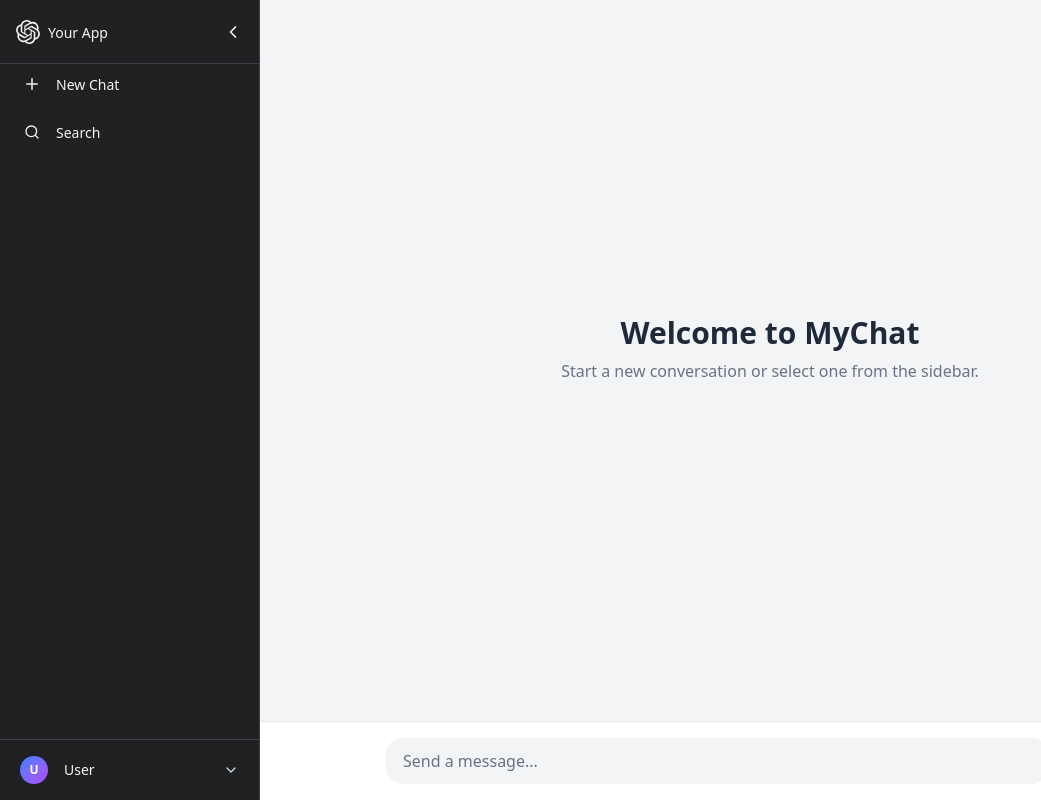
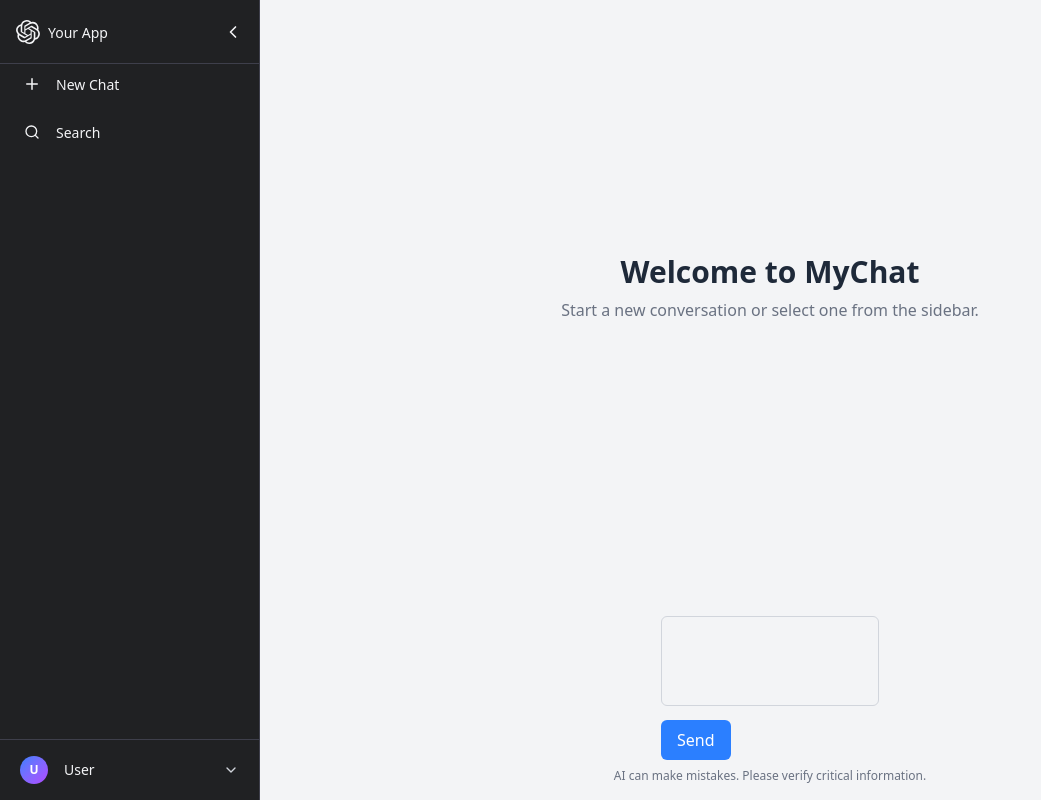
Before and after one commit to SergioAcostaTer/personal-nutrition-assistant, a Next.js app in the folder chatbot-frontend/: page / in a window 1280 px wide. Shown: the whole page, without its empty margins (0-1041 px from the left). Built offline with nearby package versions, Linux system fonts and the light colour scheme.

Commit message:
feat: ✨ refactor ChatInput component and remove ProfileSummary
* Simplified the `ChatInput` component by removing unnecessary props and styles.
* Replaced the input field with a `textarea` for better message input.
* Removed the `ProfileSummary` component as it is no longer needed.

```diff
--- a/chatbot-frontend/src/components/ChatInput.tsx
+++ b/chatbot-frontend/src/components/ChatInput.tsx
@@ -1,12 +1,7 @@
 "use client";
-import { Send } from "lucide-react";
 import { useState } from "react";
 
-export default function ChatInput({
-    accentColor = "emerald", // 💡 easily switch to 'blue', 'violet', etc.
-}: {
-    accentColor?: string;
-}) {
+export default function ChatInput() {
     const [message, setMessage] = useState("");
 
     const handleSend = () => {
@@ -16,39 +11,26 @@ export default function ChatInput({
     };
 
     return (
-        <div className="border-t border-gray-200 dark:border-gray-700 bg-white dark:bg-gray-900 p-4">
-            <div className="max-w-3xl mx-auto flex items-center gap-3">
-                <input
-                    type="text"
+        <div className="p-4 flex flex-col items-center">
+            <div className="mb-2">
+                <textarea
+                    className="w-full p-2 border border-gray-300 rounded-md resize-none"
+                    rows={3}
                     value={message}
                     onChange={(e) => setMessage(e.target.value)}
-                    placeholder="Send a message..."
-                    className={`
-            flex-1 rounded-2xl px-4 py-2.5
-            bg-gray-100 dark:bg-gray-800
-            border border-transparent
-            focus:border-${accentColor}-500
-            focus:ring-2 focus:ring-${accentColor}-500
-            focus:outline-none
-            text-gray-900 dark:text-gray-100
-            placeholder-gray-500 dark:placeholder-gray-400
-            transition
-          `}
                 />
-                <button
-                    onClick={handleSend}
-                    className={`
-            flex items-center gap-2
-            bg-${accentColor}-600 hover:bg-${accentColor}-700
-            text-white font-medium
-            px-4 py-2 rounded-2xl
-            transition
-          `}
-                >
-                    <Send className="h-4 w-4" />
-                    <span className="hidden sm:inline">Send</span>
-                </button>
+                <div>
+                    <button
+                        className="mt-2 px-4 py-2 bg-blue-500 text-white rounded-md hover:bg-blue-600"
+                        onClick={handleSend}
+                    >
+                        Send
+                    </button>
+                </div>
             </div>
+            <p className="text-xs text-gray-500">
+                AI can make mistakes. Please verify critical information.
+            </p>
         </div>
     );
 }
--- a/chatbot-frontend/src/components/ProfileSummary.tsx
+++ /dev/null
@@ -1,86 +0,0 @@
-import { Avatar, AvatarFallback, AvatarImage } from "@/components/ui/avatar";
-import { Card, CardContent, CardHeader } from "@/components/ui/card";
-import { Progress } from "@/components/ui/progress";
-import { motion } from "framer-motion";
-import { Activity, Apple, Flame } from "lucide-react";
-
-export default function ProfileSummary() {
-  const profile = {
-    id: "be239de0-7e25-4a14-90b1-7622b21e40ef",
-    name: "Sergio Acosta",
-    age: 21,
-    sex: "male",
-    height_cm: 190,
-    weight_kg: 95,
-    goal: "maintain_weight",
-    activity_level: "moderately_active",
-    dietary_preferences: ["vegetarian"],
-    allergies: ["peanuts"],
-    disliked_foods: ["broccoli"],
-    bmi: 22.7,
-    daily_calorie_target: 2450,
-  };
-
-  return (
-    <motion.div
-      className="max-w-lg mx-auto"
-      initial={{ opacity: 0, y: 20 }}
-      animate={{ opacity: 1, y: 0 }}
-      transition={{ duration: 0.4 }}
-    >
-      <Card className="bg-gradient-to-br from-white to-slate-50 shadow-lg border border-slate-200 rounded-2xl p-4">
-        <CardHeader className="flex flex-row items-center gap-4">
-          <Avatar className="h-14 w-14 border border-slate-200">
-            <AvatarImage src={`https://api.dicebear.com/7.x/adventurer/svg?seed=${profile.name}`} />
-            <AvatarFallback>{profile.name.charAt(0)}</AvatarFallback>
-          </Avatar>
-          <div>
-            <h2 className="text-xl font-semibold">{profile.name}</h2>
-            <p className="text-sm text-slate-500">
-              {profile.age} • {profile.sex} • {profile.height_cm} cm / {profile.weight_kg} kg
-            </p>
-          </div>
-        </CardHeader>
-
-        <CardContent className="space-y-4">
-          <div className="grid grid-cols-2 gap-4 text-sm">
-            <div className="p-3 bg-slate-100 rounded-xl">
-              <div className="flex items-center gap-2">
-                <Flame className="h-4 w-4 text-orange-500" />
-                <span className="font-medium">Calories</span>
-              </div>
-              <p className="text-slate-700 mt-1">{profile.daily_calorie_target} kcal/day</p>
-            </div>
-            <div className="p-3 bg-slate-100 rounded-xl">
-              <div className="flex items-center gap-2">
-                <Activity className="h-4 w-4 text-blue-500" />
-                <span className="font-medium">Activity</span>
-              </div>
-              <p className="text-slate-700 mt-1 capitalize">{profile.activity_level.replace("_", " ")}</p>
-            </div>
-          </div>
-
-          <div className="p-3 bg-slate-100 rounded-xl text-sm">
-            <div className="flex items-center gap-2 mb-1">
-              <Apple className="h-4 w-4 text-green-500" />
-              <span className="font-medium">Goal</span>
-            </div>
-            <p className="text-slate-700 capitalize">{profile.goal.replace("_", " ")}</p>
-          </div>
-
-          <div className="flex justify-between items-center text-sm pt-2">
-            <span className="font-medium text-slate-600">BMI</span>
-            <span className="font-semibold text-slate-700">{profile.bmi}</span>
-          </div>
-          <Progress value={(profile.bmi / 40) * 100} className="h-2" />
-
-          <div className="pt-3 text-sm space-y-1">
-            <p><span className="font-medium text-slate-600">Diet:</span> {profile.dietary_preferences.join(", ")}</p>
-            <p><span className="font-medium text-slate-600">Allergies:</span> {profile.allergies.join(", ")}</p>
-            <p><span className="font-medium text-slate-600">Dislikes:</span> {profile.disliked_foods.join(", ")}</p>
-          </div>
-        </CardContent>
-      </Card>
-    </motion.div>
-  );
-}
```
